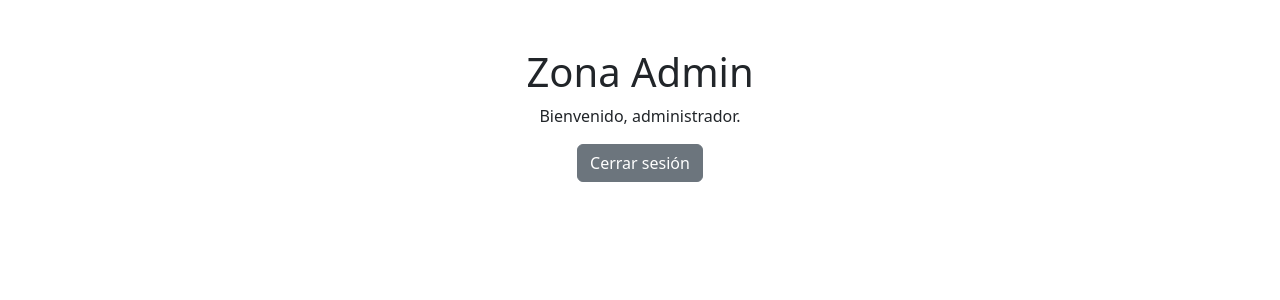
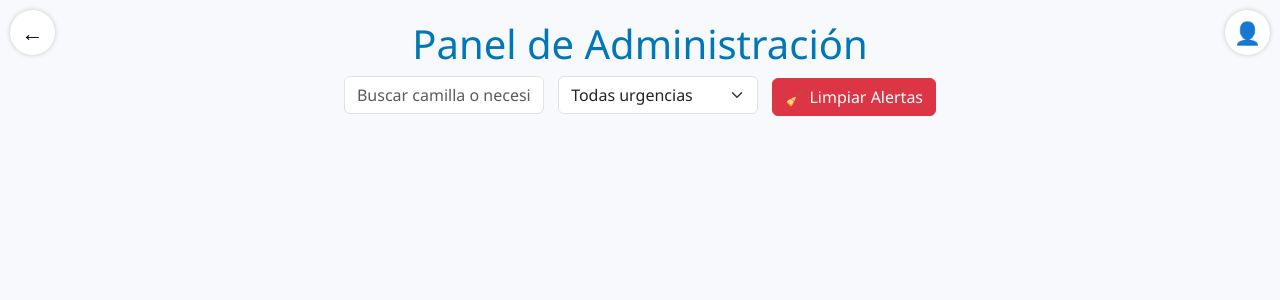
Before and after one commit to leila2208/TCC-Cloud-Alertas, a Flask app: page /admin in a window 1280 px wide. Shown: the top 300 px of the page. Run offline with Flask 3, Linux system fonts and the light colour scheme; the visitor is signed in with stand-in values (Sample User, id 1).

Commit message:
Update admin.html

```diff
--- a/templates/admin.html
+++ b/templates/admin.html
@@ -1,16 +1,101 @@
 <!DOCTYPE html>
 <html lang="es">
 <head>
-    <meta charset="UTF-8">
-    <meta name="viewport" content="width=device-width, initial-scale=1.0">
-    <title>Admin</title>
-    <link href="https://cdn.jsdelivr.net/npm/bootstrap@5.3.2/dist/css/bootstrap.min.css" rel="stylesheet">
+<meta charset="UTF-8">
+<meta name="viewport" content="width=device-width, initial-scale=1.0">
+<title>Panel de Administración</title>
+<link href="https://cdn.jsdelivr.net/npm/bootstrap@5.3.2/dist/css/bootstrap.min.css" rel="stylesheet">
+<style>
+body { background-color: #f7f9fc; font-family: 'Segoe UI', sans-serif; }
+h1 { text-align: center; color: #0077b6; margin-top: 20px; }
+.alerta-card { margin: 10px auto; width: 90%; border-radius: 10px; box-shadow: 0 2px 6px rgba(0,0,0,0.15); cursor: pointer; transition: 0.3s; }
+.tachado { opacity: 0.6; text-decoration: line-through; }
+.urgencia-bajo { border-left: 6px solid #28a745; }
+.urgencia-medio { border-left: 6px solid #ffc107; }
+.urgencia-alto { border-left: 6px solid #dc3545; }
+.icon-button { position: fixed; top: 10px; width: 45px; height: 45px; border-radius: 50%; background: white; border: none; font-size: 22px; box-shadow: 0 0 5px rgba(0,0,0,0.2); cursor: pointer; display: flex; justify-content: center; align-items: center; }
+.back-button { left: 10px; }
+.logout-button { right: 10px; }
+.filter-input { width: 200px; margin-right: 10px; }
+.stats { text-align: center; margin-bottom: 20px; }
+</style>
 </head>
 <body>
-    <div class="container mt-5 text-center">
-        <h1>Zona Admin</h1>
-        <p>Bienvenido, administrador.</p>
-        <a href="{{ url_for('logout') }}" class="btn btn-secondary">Cerrar sesión</a>
-    </div>
+
+<button class="icon-button back-button" onclick="window.location.href='https://tu-link-canva-celular'">←</button>
+<button class="icon-button logout-button" onclick="window.location.href='/logout'">👤</button>
+
+<h1>Panel de Administración</h1>
+
+<div class="stats">
+    <input type="text" id="busqueda" class="form-control filter-input d-inline" placeholder="Buscar camilla o necesidad">
+    <select id="filtroUrgencia" class="form-select filter-input d-inline">
+        <option value="">Todas urgencias</option>
+        <option value="baja">Baja</option>
+        <option value="media">Media</option>
+        <option value="alta">Alta</option>
+    </select>
+    <button class="btn btn-danger" onclick="limpiarAlertas()">🧹 Limpiar Alertas</button>
+</div>
+
+<div id="contenedor-alertas"></div>
+
+<script src="/static/alertas.js"></script>
+<script>
+function renderAlerta(data) {
+    let urgenciaClase = data.urgencia === 'baja' ? 'urgencia-bajo' : data.urgencia === 'media' ? 'urgencia-medio' : 'urgencia-alto';
+    let id = data.camilla + '-' + data.hora + '-' + data.necesidad;
+    let tachado = data.tachado ? 'tachado' : '';
+    return `<div class="card alerta-card ${urgenciaClase} ${tachado}" data-id="${id}">
+        <div class="card-body">
+            <h5 class="card-title">Camilla: ${data.camilla}</h5>
+            <p class="card-text"><strong>Hora:</strong> ${data.hora}</p>
+            ${data.patologia ? <p class="card-text"><strong>Patología:</strong> ${data.patologia}</p> : ''}
+            <p class="card-text"><strong>Urgencia:</strong> ${data.urgencia}</p>
+            <p class="card-text"><strong>Necesidad:</strong> ${data.necesidad}</p>
+        </div>
+    </div>`;
+}
+
+let todasAlertas = [];
+
+function actualizarAlertas() {
+    fetch('/datos')
+        .then(res => res.json())
+        .then(alertas => {
+            todasAlertas = alertas;
+            filtrarAlertas();
+        });
+}
+
+function limpiarAlertas() {
+    fetch('/limpiar', { method:'POST' }).then(() => actualizarAlertas());
+}
+
+function filtrarAlertas() {
+    const busqueda = document.getElementById('busqueda').value.toLowerCase();
+    const urgenciaFiltro = document.getElementById('filtroUrgencia').value;
+    let filtradas = todasAlertas.filter(a => {
+        let coincideBusqueda = a.camilla.toLowerCase().includes(busqueda) || a.necesidad.toLowerCase().includes(busqueda);
+        let coincideUrgencia = urgenciaFiltro === '' || a.urgencia === urgenciaFiltro;
+        return coincideBusqueda && coincideUrgencia;
+    });
+    document.getElementById('contenedor-alertas').innerHTML = filtradas.map(renderAlerta).join('');
+}
+
+setInterval(actualizarAlertas, 2000);
+window.onload = actualizarAlertas;
+
+document.getElementById('busqueda').addEventListener('input', filtrarAlertas);
+document.getElementById('filtroUrgencia').addEventListener('change', filtrarAlertas);
+
+document.addEventListener('click', function(e){
+    if(e.target.closest('.alerta-card')){
+        let id = e.target.closest('.alerta-card').dataset.id;
+        fetch('/tachar', { method:'POST', headers:{'Content-Type':'application/json'}, body: JSON.stringify({id}) })
+        .then(() => actualizarAlertas());
+    }
+});
+</script>
 </body>
 </html>
```
